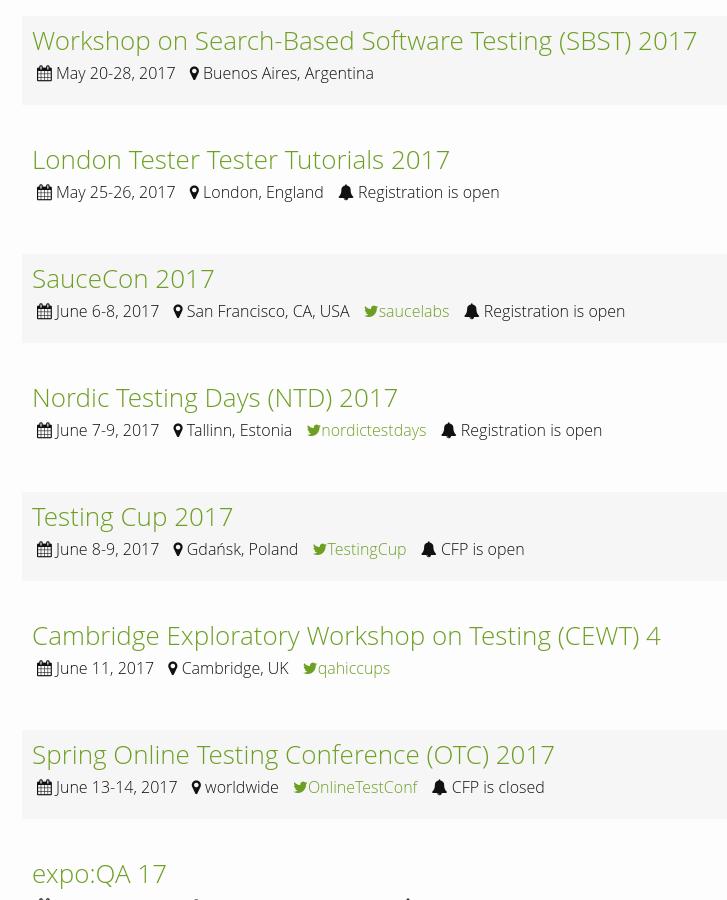
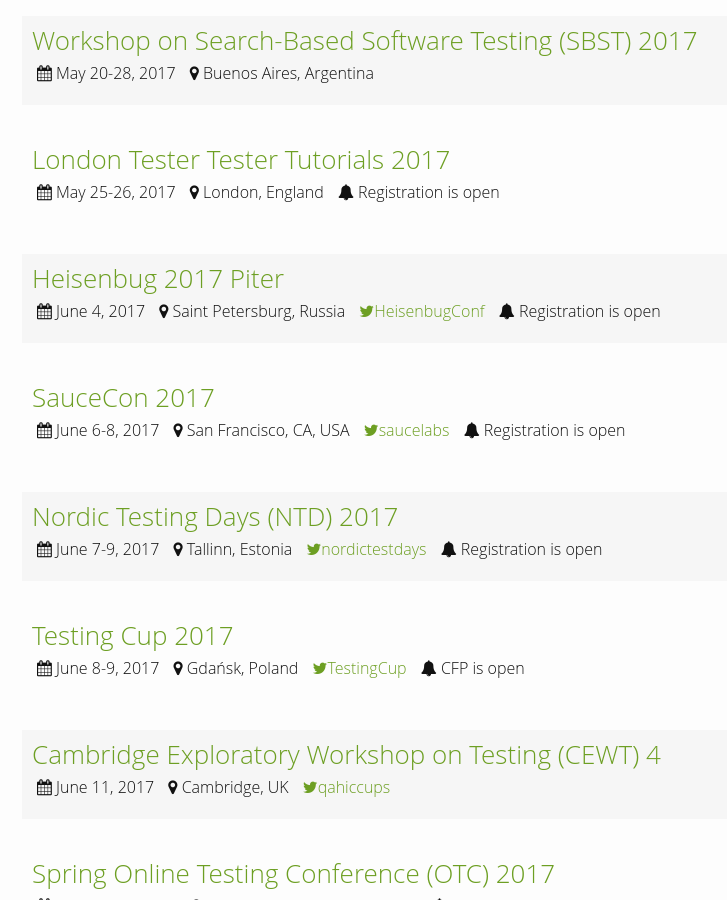
Before and after one commit to TestingConferences/testingconferences.github.io, a Jekyll site: the page built from index.html, in a window 1280 px wide and 900 px high, scrolled down 1020 px. Shown: the whole window, without its empty margins (248-975 px from the left). Built offline with Jekyll 4.4.1, drawn with Linux system fonts in a browser that asks for light colours.

Commit message:
Update current.yml

```diff
--- a/_data/current.yml
+++ b/_data/current.yml
@@ -55,6 +55,13 @@
   location: London, England
   dates: "May 25-26, 2017"
   url: https://skillsmatter.com/conferences/8189-london-tester-tutorials-2017
+  status: Registration is open
+
+- name: Heisenbug 2017 Piter
+  location: Saint Petersburg, Russia
+  dates: "June 4, 2017"
+  url: https://heisenbug-piter.ru/en/
+  twitter: HeisenbugConf
   status: Registration is open
 
 - name: SauceCon 2017
```
